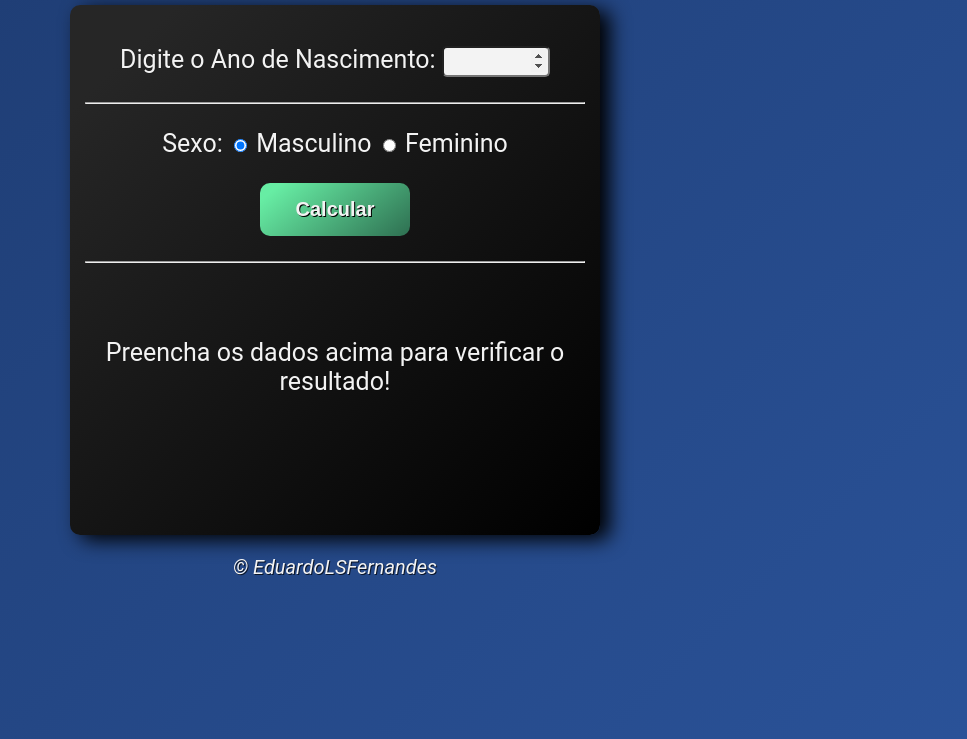
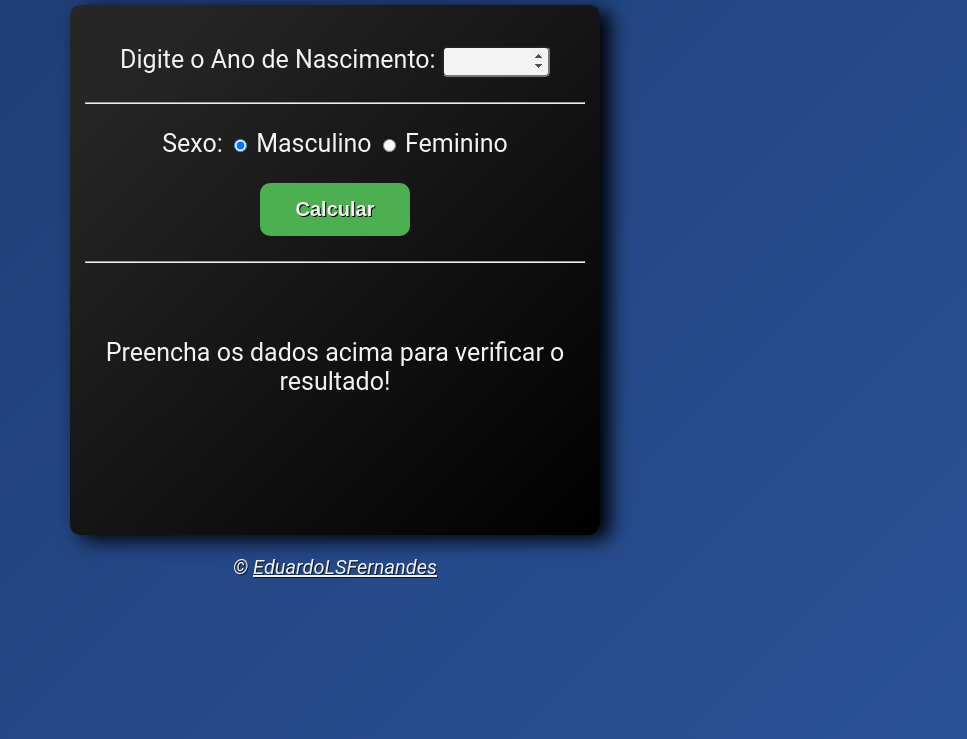
Before and after one commit to EduardoLSFernandes/calculadoraIdade, a plain HTML site: page index.html in a window 1280 px wide. Shown: the part 96-835 px from the top of the page, without its empty margins (313-1280 px from the left). Drawn offline with Linux system fonts and the light colour scheme.

Commit message:
Segundo Commit

```diff
--- a/style.css
+++ b/style.css
@@ -42,7 +42,7 @@ section {
 }
 
 #btn {
-    background-image: linear-gradient(140deg, #67eda4 10%, #2e6f51 100%);
+    background: #4CAF50;
     border-radius: 10px;
     color: #f3f3f3;
     text-shadow: 1px 1px rgba(0, 0, 0, 100%);
@@ -56,7 +56,7 @@ section {
 }
 
 #btn:hover {
-    background-image: linear-gradient(140deg, #2a5d41 10%, #112e20 100%);
+    background: #2e6f51;
 }
 
 #radio {
@@ -82,7 +82,6 @@ footer {
 }
 
 footer a {
-    text-decoration: none !important;
     color: #f3f3f3;
 }
 
```
Also changed, not shown: index.html (renamed from modelo.html).
